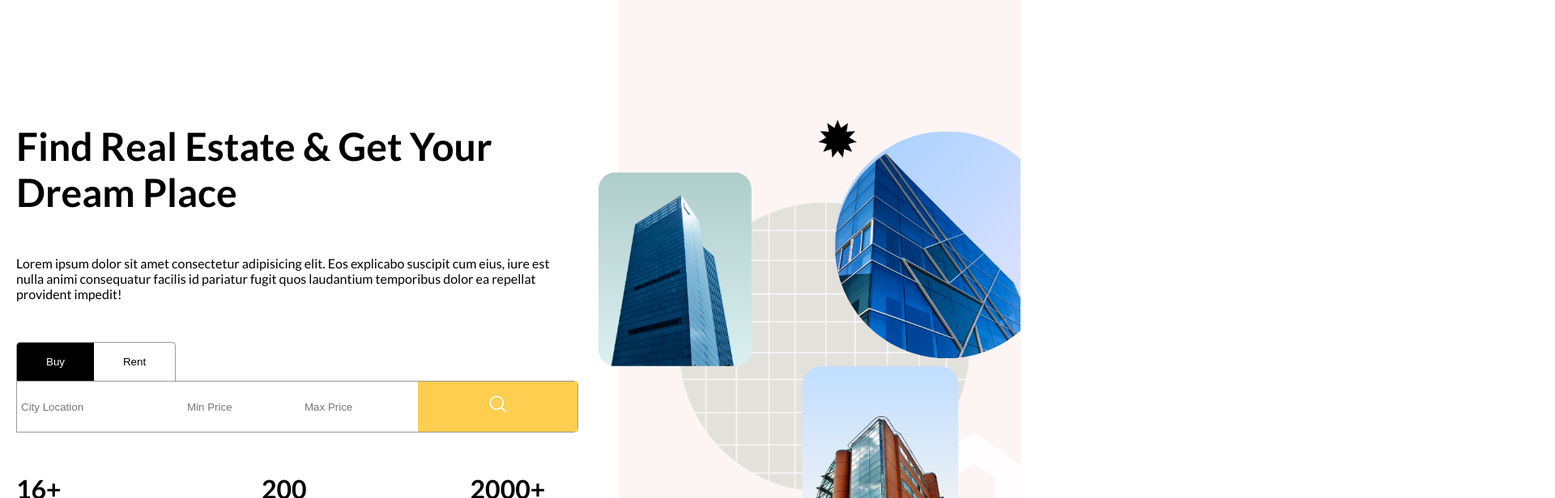
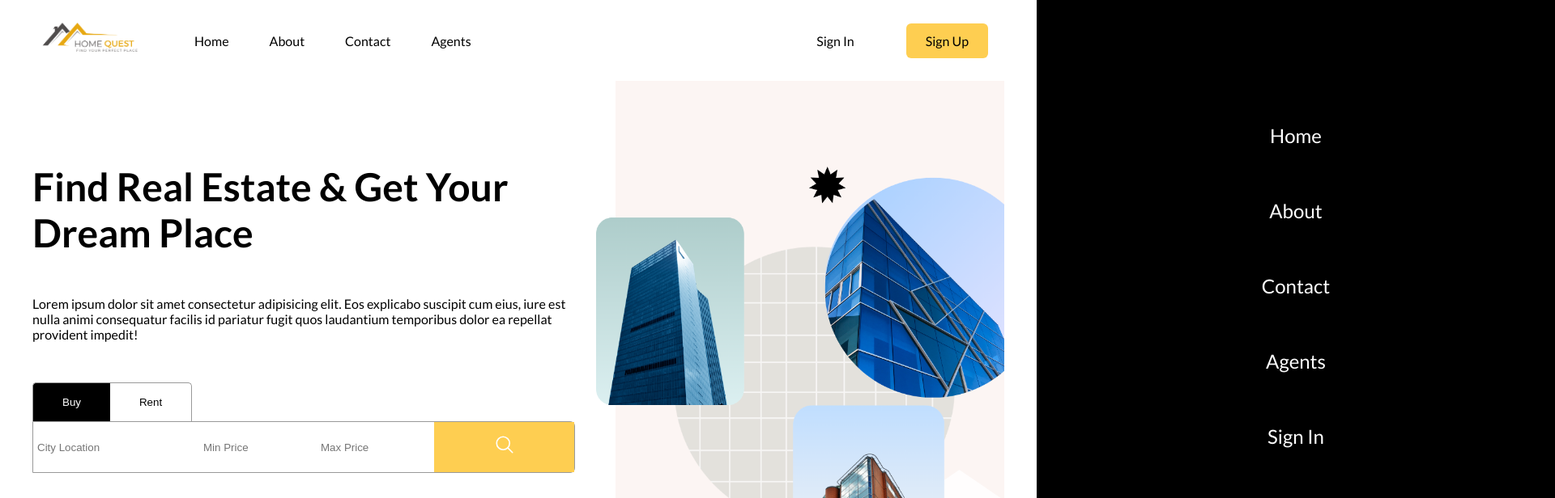
Before and after one commit to tharinm/Real-Estate-App, a React (Vite) app in the folder client/: page / in a window 1280 px wide. Shown: the top 616 px of the page at 81% size, 1920 px wide, since content can reach past the window. Built offline with nearby package versions, Linux system fonts and the light colour scheme.

Commit message:
Router dom outlet

```diff
--- a/client/src/layout.scss
+++ /dev/null
@@ -1,28 +0,0 @@
-@import "./responsive.scss";
-
-.layout {
-  height: 100vh;
-  max-width: 1366px;
-  margin: auto;
-  padding-right: 20px;
-  padding-left: 20px;
-  flex-direction: column;
-  display: flex;
-
-  @include lg {
-    max-width: 1280px;
-  }
-
-  @include md {
-    max-width: 768px;
-  }
-
-  @include sm {
-    max-width: 640px;
-  }
-}
-
-.content {
-
-  flex: 1;
-}
--- /dev/null
+++ b/client/src/routes/layout/layout.jsx
@@ -0,0 +1,18 @@
+import "./layout.scss";
+import Navbar from "../../components/navbar/Navbar"
+import { Outlet } from "react-router-dom";
+
+function Layout() {
+  return (
+    <div className="layout">
+      <div className="navbar">
+        <Navbar />
+      </div>
+      <div className="content">
+        <Outlet />
+      </div>
+    </div>
+  );
+}
+
+export default Layout;
--- /dev/null
+++ b/client/src/routes/layout/layout.scss
@@ -0,0 +1,32 @@
+@import "../../responsive.scss";
+
+.layout {
+  height: 100vh;
+  max-width: 1366px;
+  margin-left: auto;
+  margin-right: auto;
+  padding-left: 20px;
+  padding-right: 20px;
+  display: flex;
+  flex-direction: column;
+
+  @include lg {
+    // background-color: rgb(247, 210, 196);
+    max-width: 1280px;
+  }
+
+  @include md {
+    // background-color: rgb(186, 203, 234);
+    max-width: 768px;
+  }
+
+  @include sm {
+    // background-color: rgb(239, 200, 200);
+    max-width: 640px;
+  }
+
+  .content {
+    // flex: 1;
+    height: calc(100vh - 100px);
+  }
+}
--- /dev/null
+++ b/client/src/routes/login/login.jsx
@@ -0,0 +1,5 @@
+function Login() {
+  return <div className="login"></div>;
+}
+
+return Login;
```
Also changed, not shown: client/src/App.jsx (+12 -7 lines), client/src/routes/singlePage/singlePage.jsx (added, +7 -0 lines), client/src/routes/login/logins.scss (added), client/src/routes/singlePage/singlePage.scss (added).
